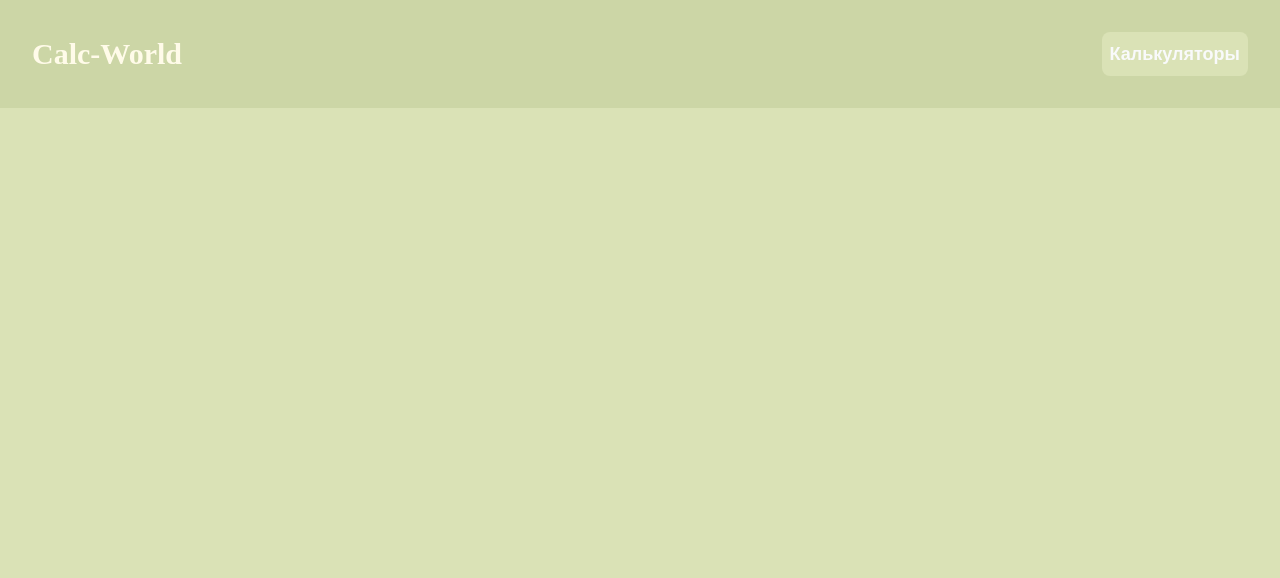
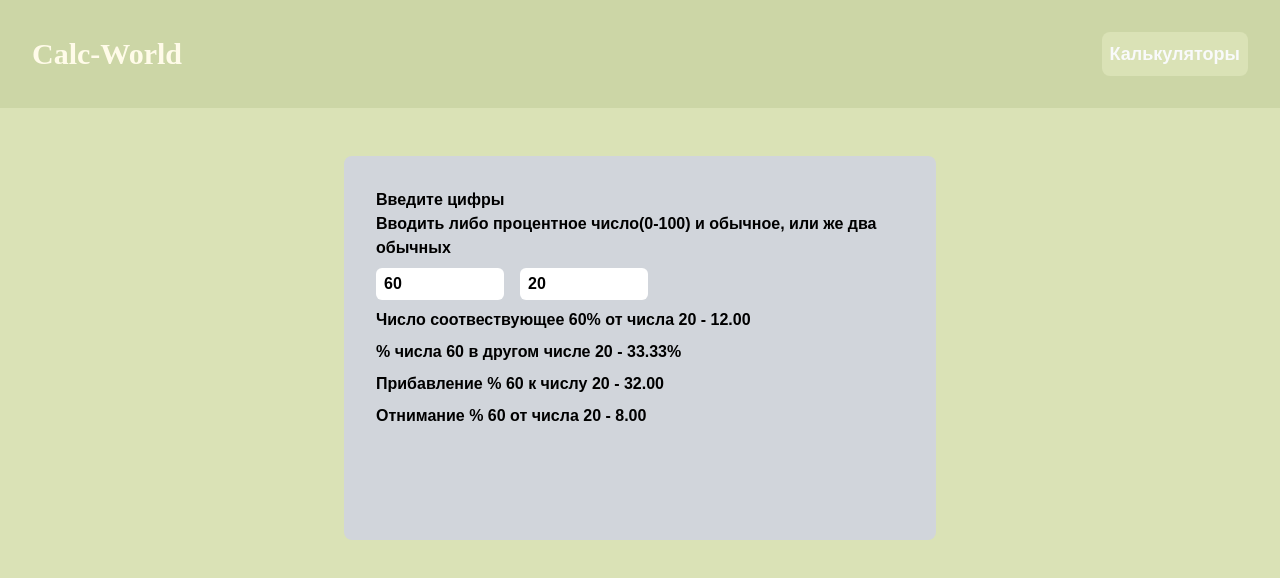
Before and after one commit to CkutlsGit/calcworld--nuxt, a Nuxt app: page /calculators/percent-calculator in a window 1280 px wide. Shown: the top 578 px of the page. Built offline with nearby package versions, Linux system fonts and the light colour scheme.

Commit message:
added percent-calculator functional and style

```diff
--- a/components/HeaderComponent.vue
+++ b/components/HeaderComponent.vue
@@ -10,8 +10,8 @@
         <div class="nav-menu relative inline-block">
           <button class="text-lg font-montserrat font-semibold text-gray-50 bg-btns p-2 rounded-lg">Калькуляторы</button>
           <div class="nav-menu__content flex flex-col text-center bg-header-menu rounded-lg w-36 max-h-64 overflow-y-auto absolute opacity-0">
-            <NuxtLink to="/calculators/math-calculator" :class="{ 'text-blue-200' : route.fullPath === '/calculators/math-calculator' }" class="btn-header-menu">Обычный калькулятор</NuxtLink>
-            <NuxtLink class="btn-header-menu">Обычный калькулятор</NuxtLink>
+            <NuxtLink to="/calculators/math-calculator" :class="{ 'text-blue-200' : route.fullPath === '/calculators/math-calculator' }" class="btn-header-menu">Обычный</NuxtLink>
+            <NuxtLink to="/calculators/percent-calculator" :class="{ 'text-blue-200' : route.fullPath === '/calculators/percent-calculator' }" class="btn-header-menu">Процентный</NuxtLink>
             <NuxtLink class="btn-header-menu">Обычный калькулятор</NuxtLink>
             <NuxtLink class="btn-header-menu">Обычный калькулятор</NuxtLink>
             <NuxtLink class="btn-header-menu">Обычный калькулятор</NuxtLink>
@@ -25,8 +25,6 @@
 
 <script setup>
   const route = useRoute()
-
-  console.log(route.fullPath)
 </script>
 
 <style scoped>
--- /dev/null
+++ b/pages/calculators/percent-calculator.vue
@@ -0,0 +1,74 @@
+<template>
+  <section class="calculator m-12 flex justify-center font-montserrat font-semibold">
+    <div class="class=calculator__content bg-gray-300 rounded-lg params-window-calculator p-8">
+      <div class="calculator-params">
+        <div class="calculator-param__numbers">
+          <h2>Введите цифры</h2>
+          <p>Вводить либо процентное число(0-100) и обычное, или же два обычных</p>
+          <div class="number-input mt-2">
+            <input class="input-style-default mr-2" type="number" v-model="paramsCalculator.firstNumber">
+            <input class="input-style-default ml-2" type="number" v-model="paramsCalculator.twoNumber">
+          </div>
+        </div>
+        <div class="calculator-answer">
+          <h2 class="my-2">Число соотвествующее {{ paramsCalculator.firstNumber }}% от числа {{ paramsCalculator.twoNumber }} - {{ answer.answerFirstQuestion.toFixed(2) }}</h2>
+          <h2 class="my-2">% числа {{ paramsCalculator.firstNumber }} в другом числе {{ paramsCalculator.twoNumber }} - {{ answer.answerSecondQuestion.toFixed(2) }}%</h2>
+          <h2 class="my-2">Прибавление % {{ paramsCalculator.firstNumber }} к числу {{ paramsCalculator.twoNumber }} - {{ answer.answerThirdQuestion.toFixed(2) }}</h2>
+          <h2 class="my-2">Отнимание % {{ paramsCalculator.firstNumber }} от числа {{ paramsCalculator.twoNumber }} - {{ answer.answerFourthQuestion.toFixed(2) }}</h2>
+        </div>
+      </div>
+    </div>
+  </section>
+</template>
+
+<script setup>
+  const paramsCalculator = reactive({
+    firstNumber: 60,
+    twoNumber: 20
+  })
+  const answer = reactive({
+    answerFirstQuestion: parseFloat(12),
+    answerSecondQuestion: parseFloat(33.33),
+    answerThirdQuestion: parseFloat(32),
+    answerFourthQuestion: parseFloat(8)
+  })
+
+  const mathFunctions = {
+    getAnswerforFirstQuestion() {
+      const coefficient = paramsCalculator.twoNumber / 100
+
+      return (coefficient * paramsCalculator.firstNumber).toFixed(2)
+    },
+    getAnswerforSecondQuestion() {
+      const coefficient = paramsCalculator.twoNumber / paramsCalculator.firstNumber
+
+      return (100 / coefficient).toFixed(2) + "%"
+    },
+    getAnswerforThirdQuestion() {
+      const mathExample = (paramsCalculator.twoNumber / 100) * paramsCalculator.firstNumber
+
+      return (mathExample + paramsCalculator.twoNumber).toFixed(2)
+    },
+    getAnswerforFourthQuestion() {
+      const mathExample = (paramsCalculator.twoNumber / 100) * paramsCalculator.firstNumber
+
+      return (paramsCalculator.twoNumber - mathExample).toFixed(2)
+    }
+  }
+
+  watch(() => paramsCalculator, () => {
+    if (
+        paramsCalculator.firstNumber !== 0 && paramsCalculator.firstNumber !== '' &&
+        paramsCalculator.twoNumber !== 0 && paramsCalculator.twoNumber !== ''
+    ) {
+      answer.answerFirstQuestion = parseFloat(mathFunctions.getAnswerforFirstQuestion())
+      answer.answerSecondQuestion = parseFloat(mathFunctions.getAnswerforSecondQuestion())
+      answer.answerThirdQuestion = parseFloat(mathFunctions.getAnswerforThirdQuestion())
+      answer.answerFirstQuestion = parseFloat(mathFunctions.getAnswerforFirstQuestion())
+    }
+  }, { deep: true })
+</script>
+
+<style scoped>
+
+</style>
```
